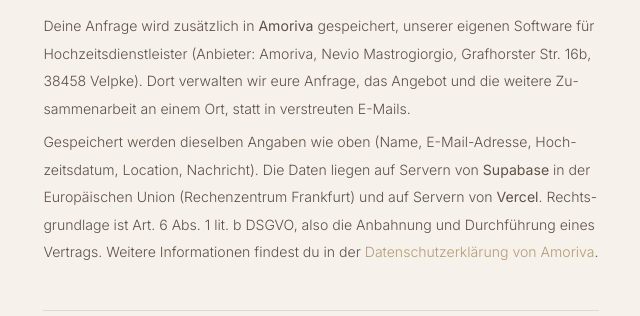
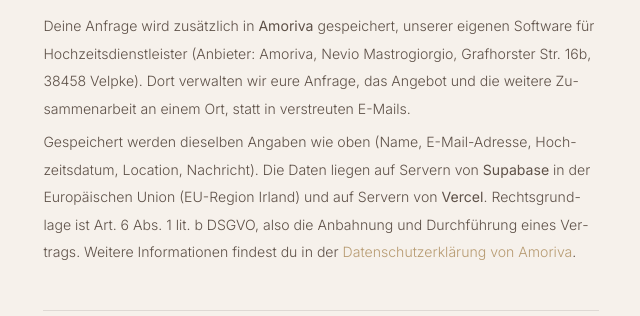
Before and after one commit to Amoriva-Films/personal-website, a Next.js app: page /datenschutz in a window 1280 px wide. Shown: the part 2040-2356 px from the top of the page, without its empty margins (319-959 px from the left). Built offline with nearby package versions, Linux system fonts and the light colour scheme.

Commit message:
Datenschutz: Serverstandort korrigiert. Die Supabase-Datenbank laeuft nachweislich in der EU-Region Irland (eu-west-1), nicht in Frankfurt. Nur der Text war falsch, die Verarbeitung bleibt in der EU.

```diff
--- a/app/datenschutz/page.js
+++ b/app/datenschutz/page.js
@@ -153,7 +153,7 @@
             Deine Anfrage wird zusätzlich in <strong>Amoriva</strong> gespeichert, unserer eigenen Software für Hochzeitsdienstleister (Anbieter: Amoriva, Nevio Mastrogiorgio, Grafhorster Str. 16b, 38458 Velpke). Dort verwalten wir eure Anfrage, das Angebot und die weitere Zusammenarbeit an einem Ort, statt in verstreuten E-Mails.
           </p>
           <p>
-            Gespeichert werden dieselben Angaben wie oben (Name, E-Mail-Adresse, Hochzeitsdatum, Location, Nachricht). Die Daten liegen auf Servern von <strong>Supabase</strong> in der Europäischen Union (Rechenzentrum Frankfurt) und auf Servern von <strong>Vercel</strong>. Rechtsgrundlage ist Art. 6 Abs. 1 lit. b DSGVO, also die Anbahnung und Durchführung eines Vertrags. Weitere Informationen findest du in der{' '}
+            Gespeichert werden dieselben Angaben wie oben (Name, E-Mail-Adresse, Hochzeitsdatum, Location, Nachricht). Die Daten liegen auf Servern von <strong>Supabase</strong> in der Europäischen Union (EU-Region Irland) und auf Servern von <strong>Vercel</strong>. Rechtsgrundlage ist Art. 6 Abs. 1 lit. b DSGVO, also die Anbahnung und Durchführung eines Vertrags. Weitere Informationen findest du in der{' '}
             <a href="https://amoriva.app/datenschutz" target="_blank" rel="noopener" style={linkStyle}>Datenschutzerklärung von Amoriva</a>.
           </p>
         </Section>
```
